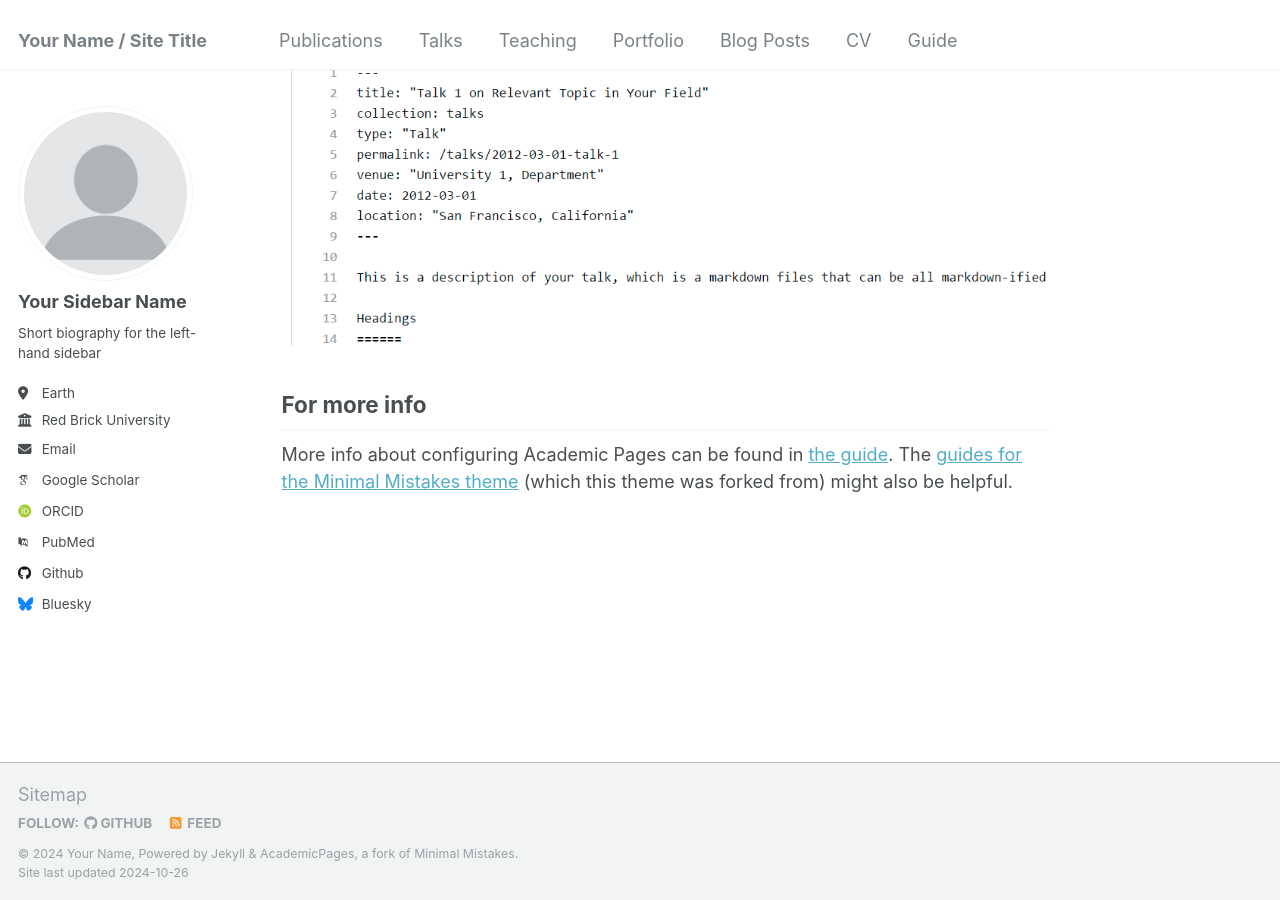
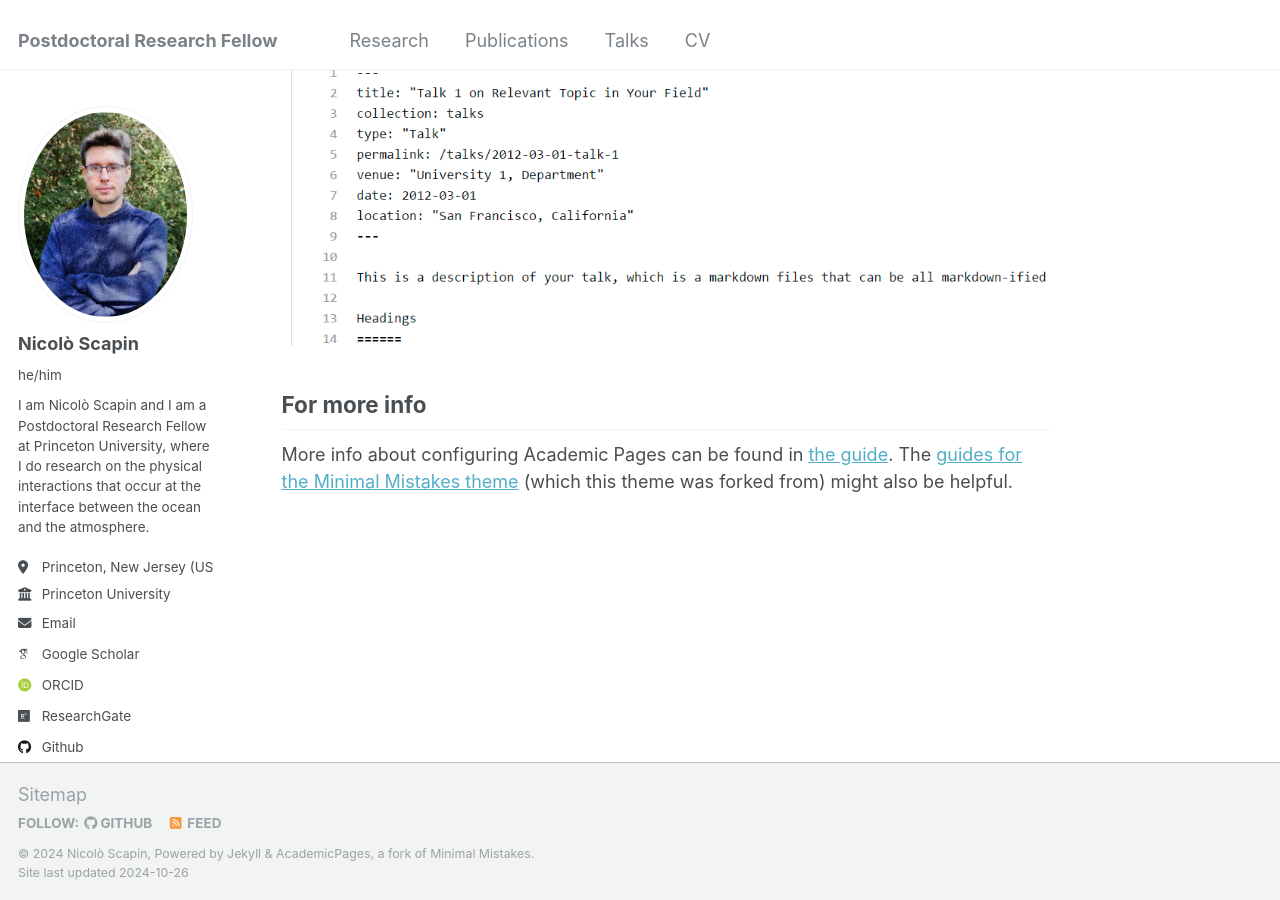
Before and after one commit to nscapin/nscapin.github.io, a Jekyll site: the page built from _pages/about.md, in a window 1280 px wide and 900 px high, scrolled down 2643 px. Built offline with Jekyll 4.4.1, drawn with Linux system fonts in a browser that asks for light colours; some web fonts are replaced.

Commit message:
first commit

```diff
--- a/_config.yml
+++ b/_config.yml
@@ -8,9 +8,9 @@
 
 # Basic Site Settings
 locale                   : "en-US"
-title                    : "Your Name / Site Title"
+title                    : "Postdoctoral Research Fellow"
 title_separator          : "-"
-name                     : &name "Your Name"
+name                     : &name "Nicolò Scapin"
 description              : &description "personal description"
 url                      : https://academicpages.github.io # the base hostname & protocol for your site e.g. "https://mmistakes.github.io"
 baseurl                  : "" # the subpath of your site, e.g. "/blog"
@@ -21,34 +21,34 @@ repository               : "academicpages/academicpages.github.io"
 #               Additional customization can be done by editing /_includes/author-profile.html
 author:
   # Biographic information
-  avatar           : "profile.png"
-  name             : "Your Sidebar Name"
-  pronouns         : # example: "she/her"
-  bio              : "Short biography for the left-hand sidebar"
-  location         : "Earth"
-  employer         : "Red Brick University"
+  avatar           : "nicolo_scapin.png"
+  name             : "Nicolò Scapin"
+  pronouns         : "he/him"
+  bio              : "I am Nicolò Scapin and I am a Postdoctoral Research Fellow at Princeton University, where I do research on the physical interactions that occur at the interface between the ocean and the atmosphere."
+  location         : "Princeton, New Jersey (US)"
+  employer         : "Princeton University"
   uri              : # URL
-  email            : "none@example.org"
+  email            : "ns8802@princeton.edu"
 
   # Academic websites
   arxiv            : # URL - Update with the correct link to your profile
-  googlescholar    : "https://scholar.google.com/citations?user=PS_CX0AAAAAJ"
+  googlescholar    : "https://scholar.google.com/citations?user=0DkarH0AAAAJ&hl=en"
   impactstory      : # URL
-  orcid            : "http://orcid.org/yourorcidurl"
+  orcid            : "https://orcid.org/0000-0002-1330-3348"
   semantic         : # URL
-  pubmed           : "https://www.ncbi.nlm.nih.gov/pubmed/?term=john+snow"
-  researchgate     : # URL
+  pubmed           : # URL
+  researchgate     : "https://www.researchgate.net/profile/Nicolo-Scapin-2"
 
   # Repositories and software development
   bitbucket        : # Username - Update with your username on the site
   codepen          : # Username
   dribbble         : # Username
-  github           : "academicpages"
+  github           : "nscapin"
   kaggle           : # Username
   stackoverflow    : # User number or user number and name (i.e., use "1" or "1/jeff-atwood")
 
   # Social media
-  bluesky          : "bsky.app" # Replace this with you Bluesky username
+  bluesky          : # Username # Replace this with you Bluesky username
   facebook         : # Username
   flickr           : # Username
   foursquare       : # Username
--- a/_data/navigation.yml
+++ b/_data/navigation.yml
@@ -5,23 +5,26 @@
 # prevent it from being included in the site.
 
 main:
+  - title: "Research"
+    url: /research/
+
   - title: "Publications"
     url: /publications/
 
   - title: "Talks"
     url: /talks/
 
-  - title: "Teaching"
-    url: /teaching/
-
-  - title: "Portfolio"
-    url: /portfolio/
-
-  - title: "Blog Posts"
-    url: /year-archive/
-
   - title: "CV"
     url: /cv/
 
-  - title: "Guide"
-    url: /markdown/
+  #- title: "Teaching"
+  #url: /teaching/
+
+  #- title: "Portfolio"
+  #url: /portfolio/
+
+  #- title: "Blog Posts"
+  # url: /year-archive/
+
+  #- title: "Guide"
+  #  url: /markdown/
```
Also changed, not shown: images/nicolo_scapin.png (added).
